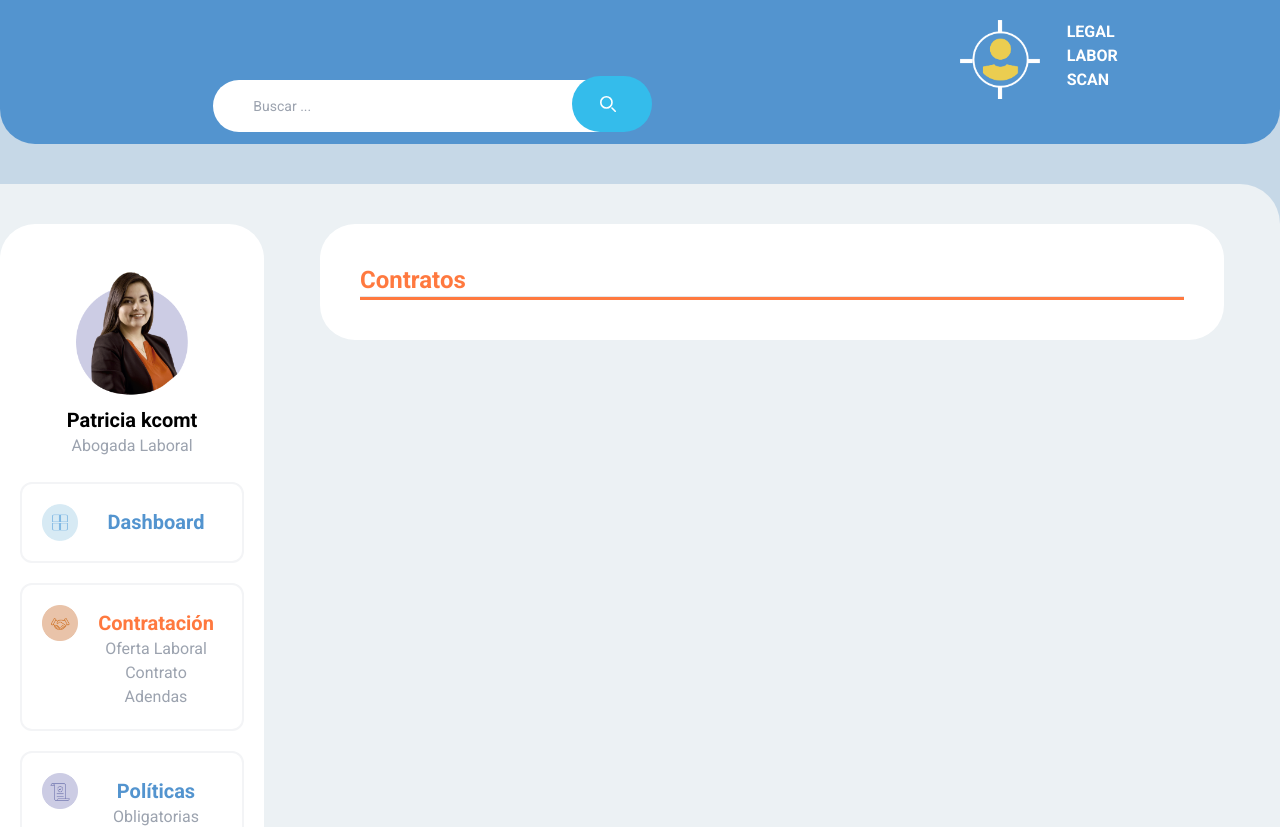
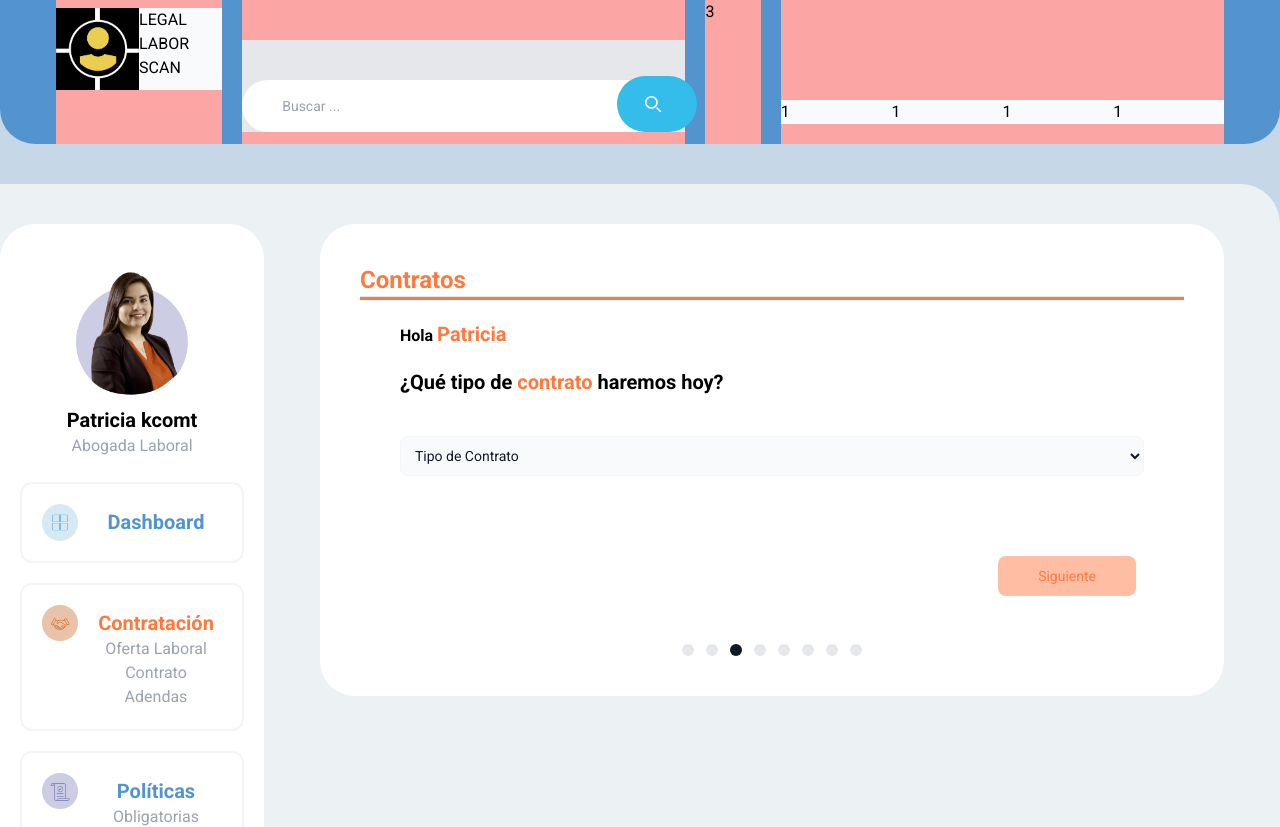
Before and after one commit to smartdesarrollador/front_digital, an Angular app: page /contratacion/contrato in a window 1280 px wide. Shown: the top 827 px of the page. Built offline with nearby package versions, Linux system fonts and the light colour scheme.

Commit message:
flexbox navbar

```diff
--- a/src/app/paginas/contratacion/contrato/contrato.component.html
+++ b/src/app/paginas/contratacion/contrato/contrato.component.html
@@ -2,5 +2,37 @@
   <div class="bg-white mr-14 mt-20 gap-y-14 p-10 rounded-[35px]">
     <h2 class="titulo-naranja">Contratos</h2>
     <hr class="bg-naranja h-1" />
+    <div class="mx-10">
+      <p class="mt-5 font-bold">
+        Hola <span class="subtitulo-naranja">Patricia</span>
+      </p>
+      <p class="subtitulo mt-5">
+        ¿Qué tipo de <span class="subtitulo-naranja">contrato</span> haremos
+        hoy?
+      </p>
+
+      <select
+        id="countries"
+        class="bg-gray-50 border border-gray-100 text-gray-900 text-sm rounded-lg focus:ring-blue-500 focus:border-blue-500 block w-full p-2.5 mt-10"
+      >
+        <option selected>Tipo de Contrato</option>
+        <option value="US">Indeterminado</option>
+        <option value="CA">Determinado</option>
+        <option value="FR">Modal</option>
+      </select>
+      <div class="flex justify-end mt-20">
+        <button class="boton-naranja">Siguiente</button>
+      </div>
+      <span class="flex justify-center mt-10 gap-3">
+        <span class="w-3 h-3 bg-gray-200 rounded-full"></span>
+        <span class="w-3 h-3 bg-gray-200 rounded-full"></span>
+        <span class="w-3 h-3 bg-gray-900 rounded-full"></span>
+        <span class="w-3 h-3 bg-gray-200 rounded-full"></span>
+        <span class="w-3 h-3 bg-gray-200 rounded-full"></span>
+        <span class="w-3 h-3 bg-gray-200 rounded-full"></span>
+        <span class="w-3 h-3 bg-gray-200 rounded-full"></span>
+        <span class="w-3 h-3 bg-gray-200 rounded-full"></span>
+      </span>
+    </div>
   </div>
 </div>
--- a/src/app/test/shared/components/test-navbar/test-navbar.component.html
+++ b/src/app/test/shared/components/test-navbar/test-navbar.component.html
@@ -1,8 +1,20 @@
-<section class="bg-azul w-full h-36 rounded-b-[35px]">
-  <div class="container">
-    <div class="grid sm:grid-cols-4 md:grid-cols-8 lg:grid-cols-12">
-      <div class="sm:hidden md:inline-block md:col-span-1 lg:col-span-2"></div>
-      <div class="sm:col-span-2 md:col-span-3 lg:col-span-4 mt-10">
+<div class="flex flex-row w-full bg-azul h-36 rounded-b-[35px] gap-5">
+  <div class="hidden md:block md:basis-[15%] bg-red-300 md:ml-14">
+    <div class="flex flex-row md:mt-5 lg:mt-2">
+      <div class="basis-[50%] bg-black">
+        <img src="assets/images/img8.png" class="" />
+      </div>
+      <div class="basis-[50%] bg-gray-50">
+        <div>LEGAL</div>
+        <div>LABOR</div>
+        <div>SCAN</div>
+      </div>
+    </div>
+  </div>
+  <div
+    class="flex flex-col justify-end basis-[70%] md:basis-[40%] bg-red-300 ml-4 md:ml-0"
+  >
+    <div class="bg-gray-200 mb-3">
       <form>
         <label
           for="default-search"
@@ -44,21 +56,16 @@
         </div>
       </form>
     </div>
-      <div class="sm:hidden md:inline-block md:col-span-1 lg:col-span-2"></div>
-      <div class="hidden sm:block md:col-span-3 lg:col-span-4 mt-5">
-        <div class="grid grid-cols-8">
-          <div class="col-span-2"></div>
-          <div class="col-span-2">
-            <img src="assets/images/img8.png" class="w-3/4" />
   </div>
-          <div class="col-span-2 font-bold text-white">
-            <div>LEGAL</div>
-            <div>LABOR</div>
-            <div>SCAN</div>
-          </div>
-          <div class="col-span-2 md:col-span-1"></div>
+  <div class="hidden md:block md:basis-[5%] bg-red-300">3</div>
+  <div
+    class="flex flex-col justify-end basis-[30%] md:basis-[40%] bg-red-300 mr-4 md:mr-14"
+  >
+    <div class="flex flex-row mb-5">
+      <div class="basis-[25%] bg-gray-50">1</div>
+      <div class="basis-[25%] bg-gray-50">1</div>
+      <div class="basis-[25%] bg-gray-50">1</div>
+      <div class="basis-[25%] bg-gray-50">1</div>
     </div>
   </div>
 </div>
-  </div>
-</section>
```
Lines whose indentation alone changed are shown as unchanged.
